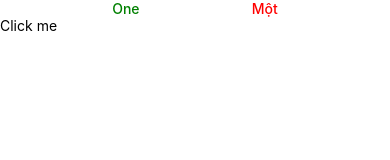
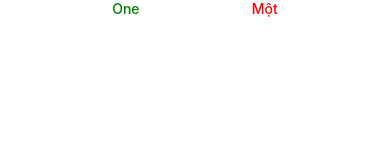
Before and after one commit to phamtanphat/reactnative29112020, a React Native app: screen / in a window 390 px wide. Shown: the top 160 px of the page. Built offline with nearby package versions, Linux system fonts and the light colour scheme.

Commit message:
touchable

```diff
--- a/src/screens/MainScreen.js
+++ b/src/screens/MainScreen.js
@@ -1,6 +1,12 @@
 /* eslint-disable react-native/no-inline-styles */
 import React, {Component} from 'react';
-import {Text, View, StyleSheet, TouchableOpacity} from 'react-native';
+import {
+  Text,
+  View,
+  StyleSheet,
+  TouchableOpacity,
+  TouchableHighlight,
+} from 'react-native';
 
 export default class MainScreen extends Component {
   render() {
@@ -11,7 +17,7 @@ export default class MainScreen extends Component {
           <Text style={styles.textEn}>{word.en}</Text>
           <Text style={styles.textVn}>{word.vn}</Text>
         </View>
-        <TouchableOpacity
+        {/* <TouchableOpacity
           activeOpacity={0.2}
           onPress={function () {
             alert('Click me');
@@ -19,10 +25,15 @@ export default class MainScreen extends Component {
           onLongPress={function(){
             alert('Long press')
           }}
-
           >
           <Text>Click me</Text>
-        </TouchableOpacity>
+        </TouchableOpacity> */}
+        {/* <TouchableHighlight
+          activeOpacity={0.6}
+          underlayColor="#DDDDDD"
+          onPress={() => alert('Pressed!')}>
+          <Text>Touchable Highlight</Text>
+        </TouchableHighlight> */}
       </View>
     );
   }
```
